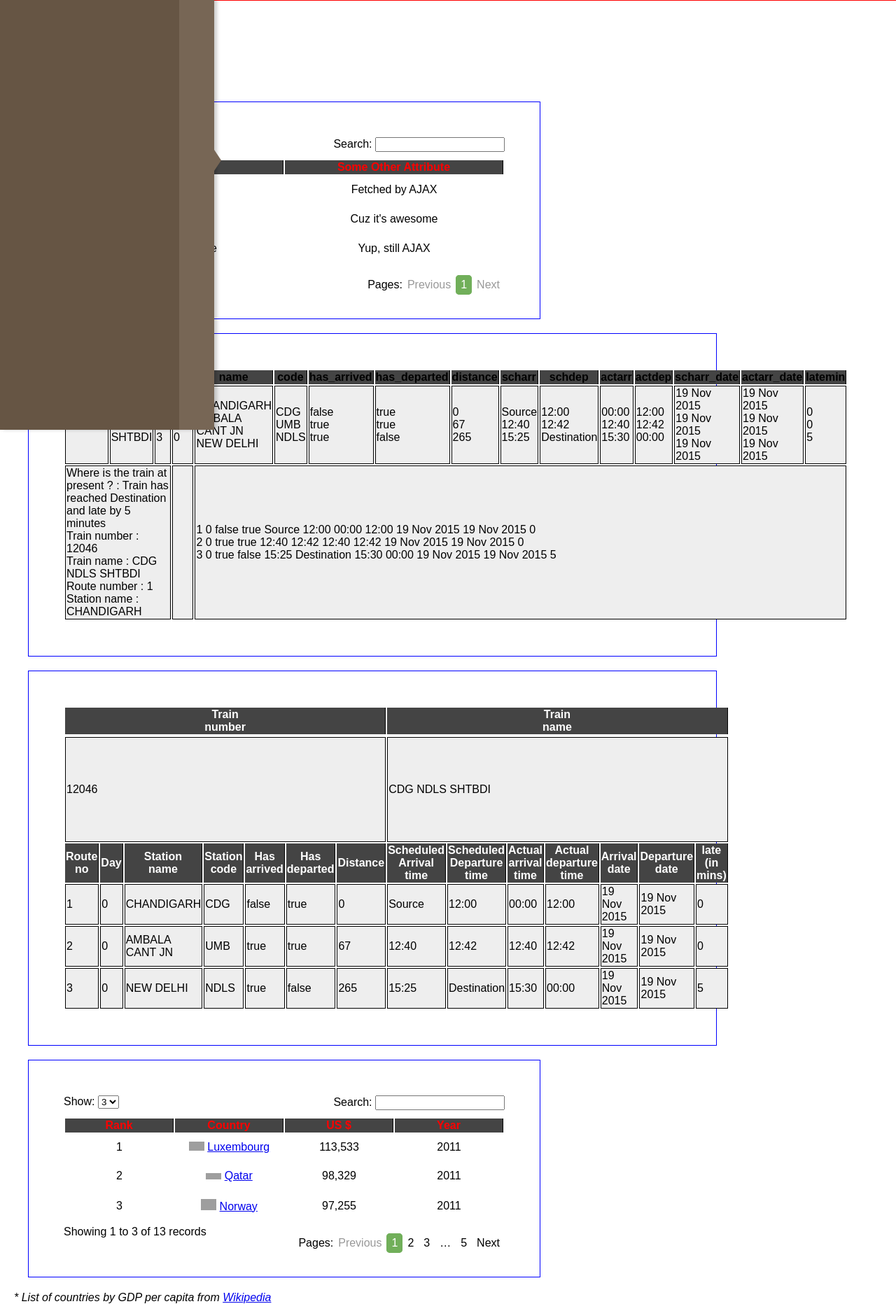
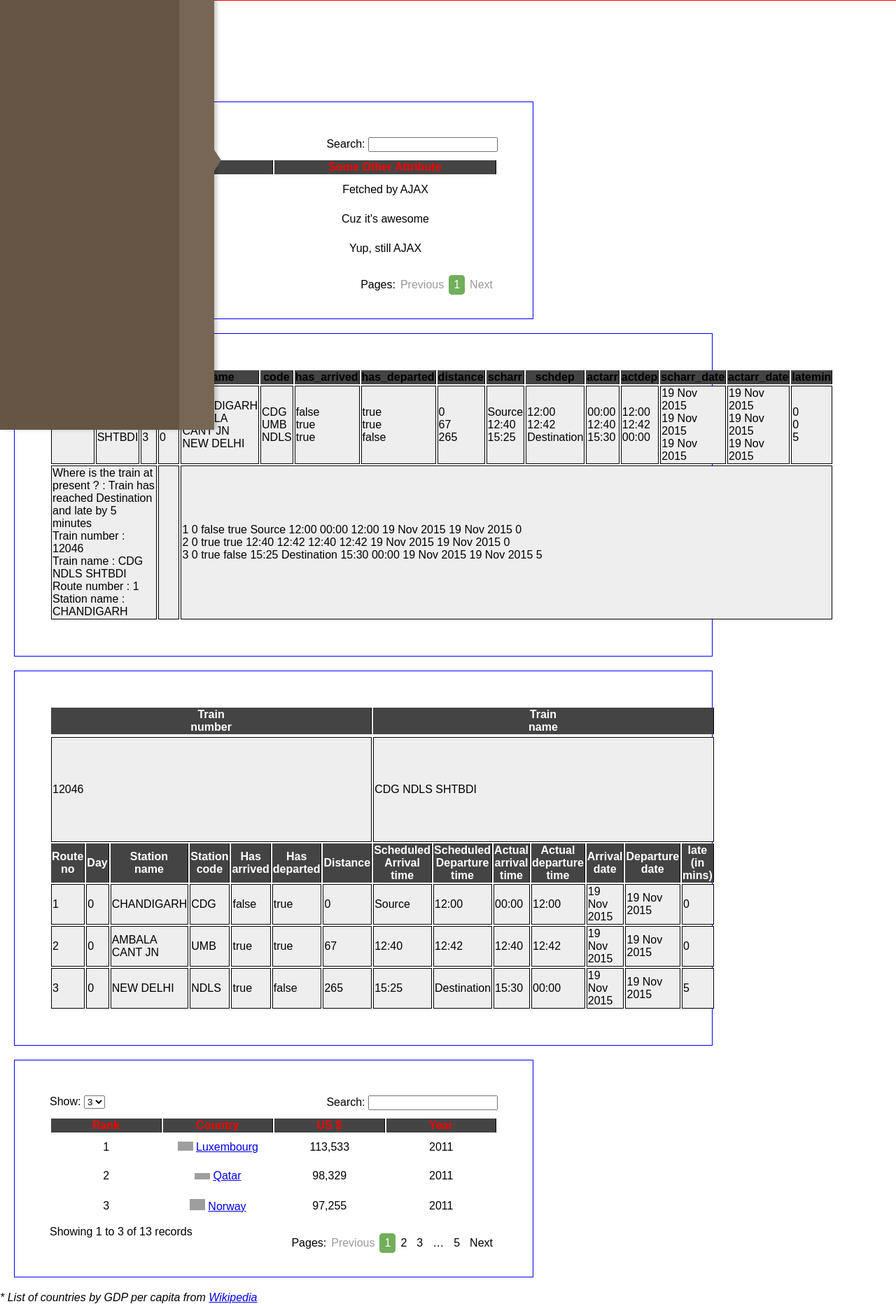
Before and after one commit to Deegit/Deegit.github.io, a PHP site: page / in a window 1280 px wide. Shown: the part 186-2049 px from the top of the page at 70% size. Run offline with PHP 8.4, Linux system fonts and the light colour scheme; some libraries are stand-ins or nearby versions; grey boxes are pictures that could not be loaded.

Commit message:
Update styles.css

```diff
--- a/styles.css
+++ b/styles.css
@@ -3,7 +3,8 @@ body
 {
 	font-family: sans-serif;
 	font-size: 100%;
-	padding-left: 20px;
+	left: 20px;
+	padding: 0;
 	margin: 0;
 	/*color: #333;
 	background-color: #221;*/
```
